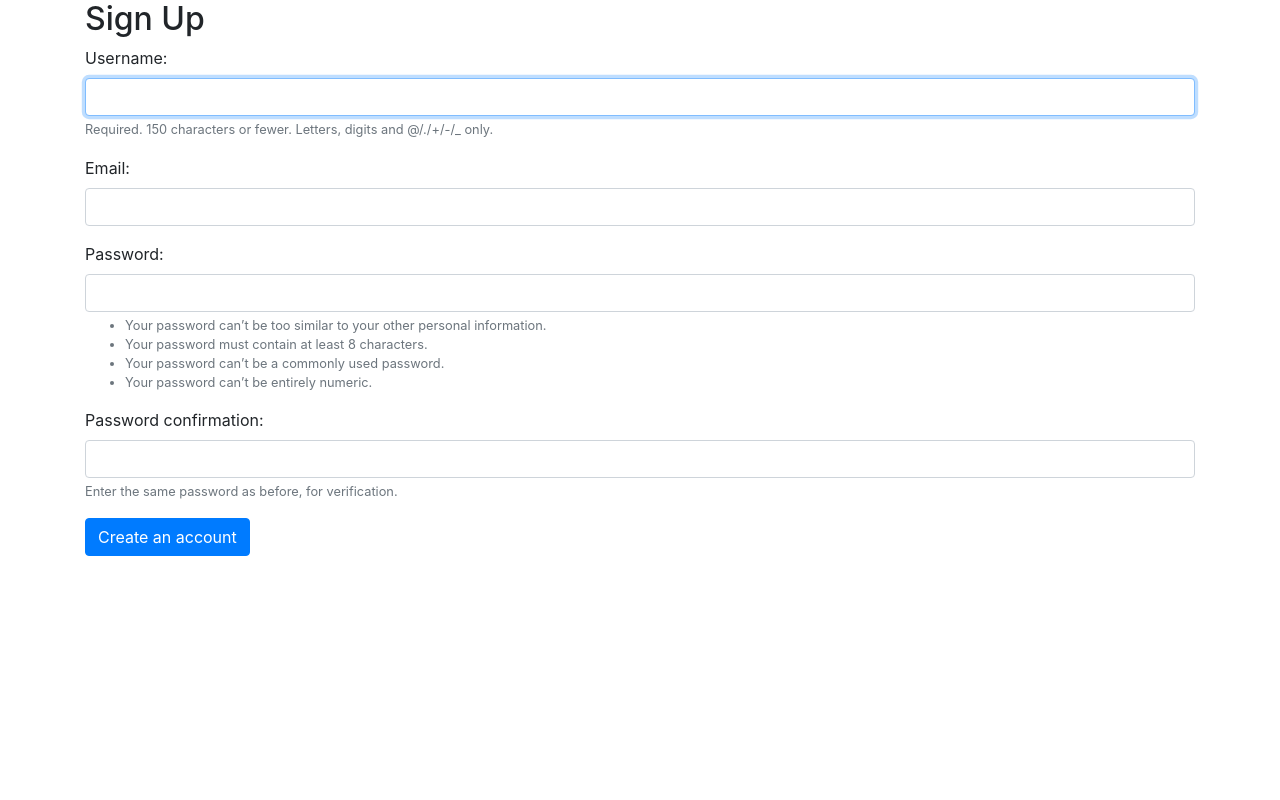
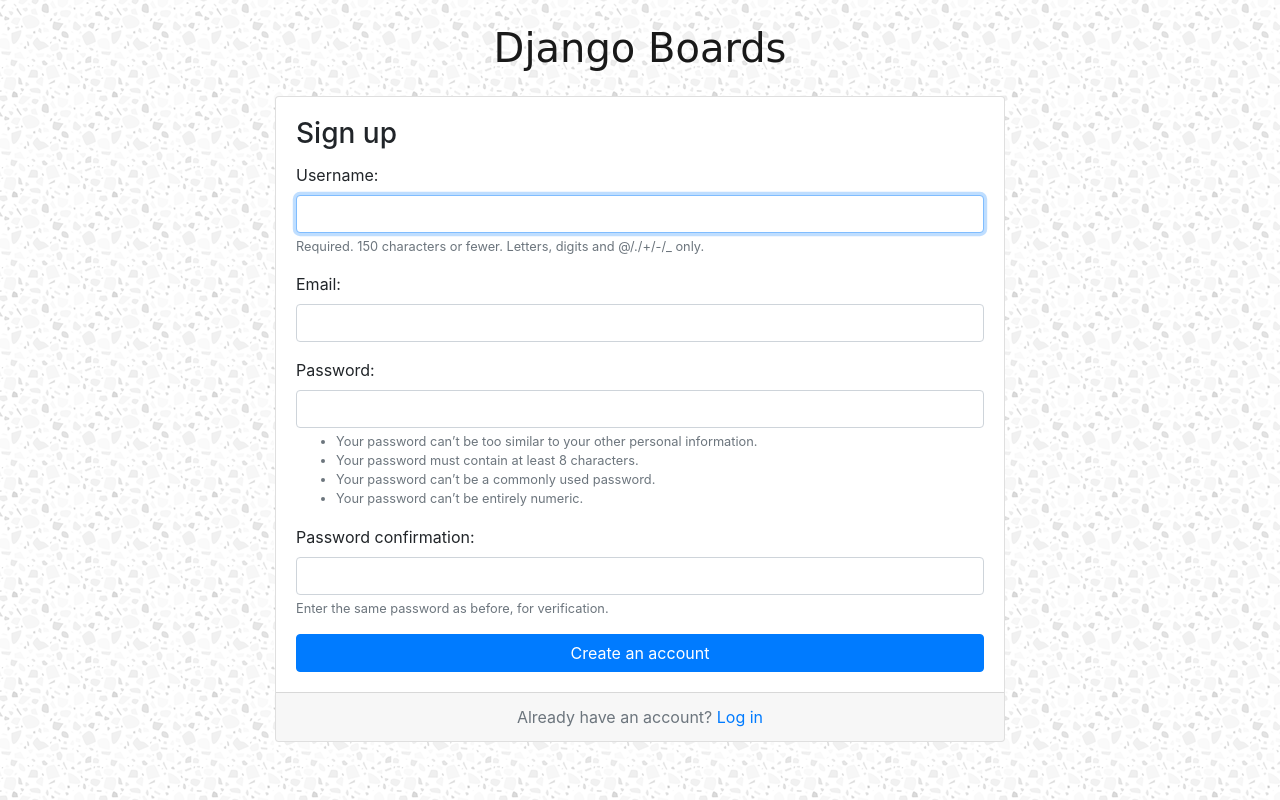
Before and after one commit to SriNandan33/django-boards, a Django app: page /signup/ in a window 1280 px wide. Run offline with Django 3.2, Linux system fonts and the light colour scheme; some libraries are stand-ins or nearby versions.

Commit message:
add static

```diff
--- /dev/null
+++ b/accounts/static/accounts/css/accounts.css
@@ -0,0 +1,16 @@
+body {
+  background-image: url(../img/pattern.png);
+}
+
+.logo {
+  font-family: 'Peralta', cursive;
+}
+
+.logo a {
+  color: rgba(0,0,0,.9);
+}
+
+.logo a:hover,
+.logo a:active {
+  text-decoration: none;
+}
--- a/accounts/templates/accounts/signup.html
+++ b/accounts/templates/accounts/signup.html
@@ -1,14 +1,31 @@
 {% extends 'boards/base.html' %}
+{% load static %}
+
+{% block stylesheet %}
+	<link rel="stylesheet" type="text/css" href="{% static 'accounts/css/accounts.css' %}">
+{% endblock stylesheet %}
 
 {% block body %}
   <div class="container">
-		<h2>Sign Up</h2>
+    <h1 class="text-center logo my-4">
+      <a href="{% url 'home' %}">Django Boards</a>
+    </h1>
+    <div class="row justify-content-center">
+      <div class="col-lg-8 col-md-10 col-sm-12">
+        <div class="card">
+          <div class="card-body">
+            <h3 class="card-title">Sign up</h3>
             <form method="post" novalidate>
               {% csrf_token %}
               {% include 'boards/includes/form.html' %}
-			<button type="submit" class="btn btn-primary">
-				Create an account
-			</button>
+              <button type="submit" class="btn btn-primary btn-block">Create an account</button>
             </form>
           </div>
-{% endblock body %}
+          <div class="card-footer text-muted text-center">
+            Already have an account? <a href="#">Log in</a>
+          </div>
+        </div>
+      </div>
+    </div>
+  </div>
+{% endblock %}
--- a/django_boards/settings.py
+++ b/django_boards/settings.py
@@ -123,3 +123,5 @@ USE_TZ = True
 # https://docs.djangoproject.com/en/2.1/howto/static-files/
 
 STATIC_URL = '/static/'
+
+STATIC_ROOT = os.path.join(BASE_DIR, 'static')
```
Also changed, not shown: accounts/static/accounts/img/pattern.png (added). Lines whose indentation alone changed are shown as unchanged.
